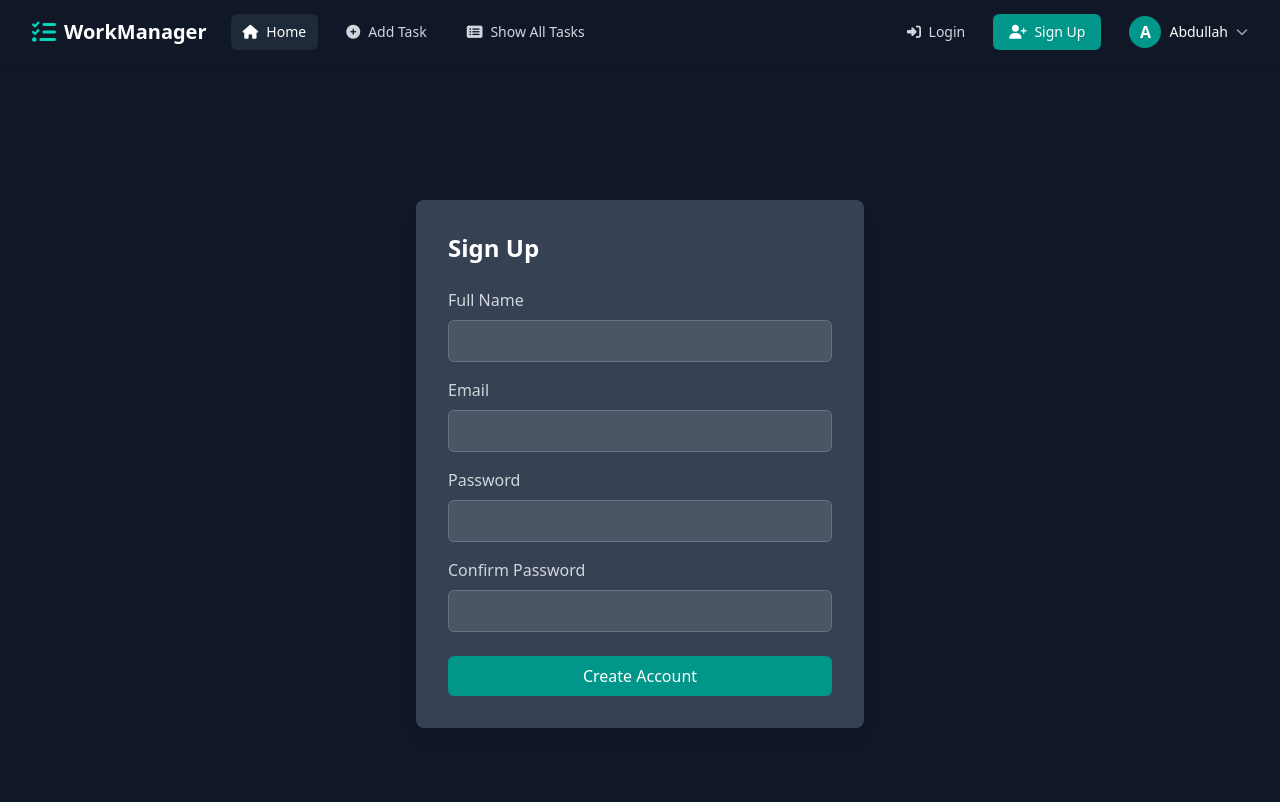
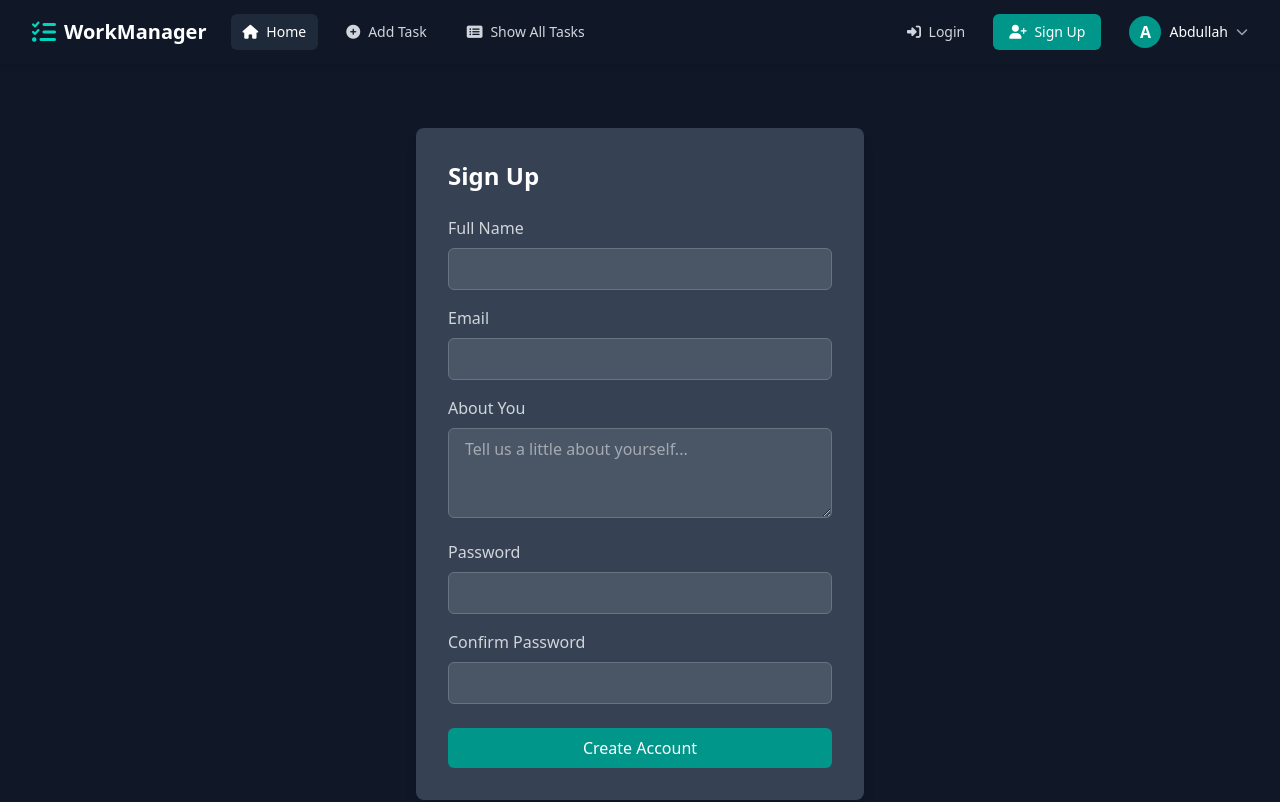
Before and after one commit to noclient24/Todo_, a Next.js app: page /signup in a window 1280 px wide. Shown: the top 802 px of the page. Built offline with nearby package versions, Linux system fonts and the light colour scheme.

Commit message:
first commit

```diff
--- a/src/app/signup/page.jsx
+++ b/src/app/signup/page.jsx
@@ -2,12 +2,13 @@
 
 import { useState } from 'react';
 
- const SignupForm = () => {
+const SignupForm = () => {
   const [formData, setFormData] = useState({
     name: '',
     email: '',
     password: '',
-    confirmPassword: ''
+    confirmPassword: '',
+    about: '' // Added about field
   });
 
   const handleChange = (e) => {
@@ -58,6 +59,20 @@ import { useState } from 'react';
             />
           </div>
           <div className="mb-4">
+            <label htmlFor="signup-about" className="block text-gray-300 mb-2">
+              About You
+            </label>
+            <textarea
+              id="signup-about"
+              name="about"
+              value={formData.about}
+              onChange={handleChange}
+              className="w-full px-4 py-2 bg-gray-600 border border-gray-500 rounded-md text-white focus:outline-none focus:ring-2 focus:ring-teal-600"
+              rows="3"
+              placeholder="Tell us a little about yourself..."
+            />
+          </div>
+          <div className="mb-4">
             <label htmlFor="signup-password" className="block text-gray-300 mb-2">
               Password
             </label>
@@ -97,5 +112,4 @@ import { useState } from 'react';
   );
 };
 
-
-export default  SignupForm
+export default SignupForm;
```
